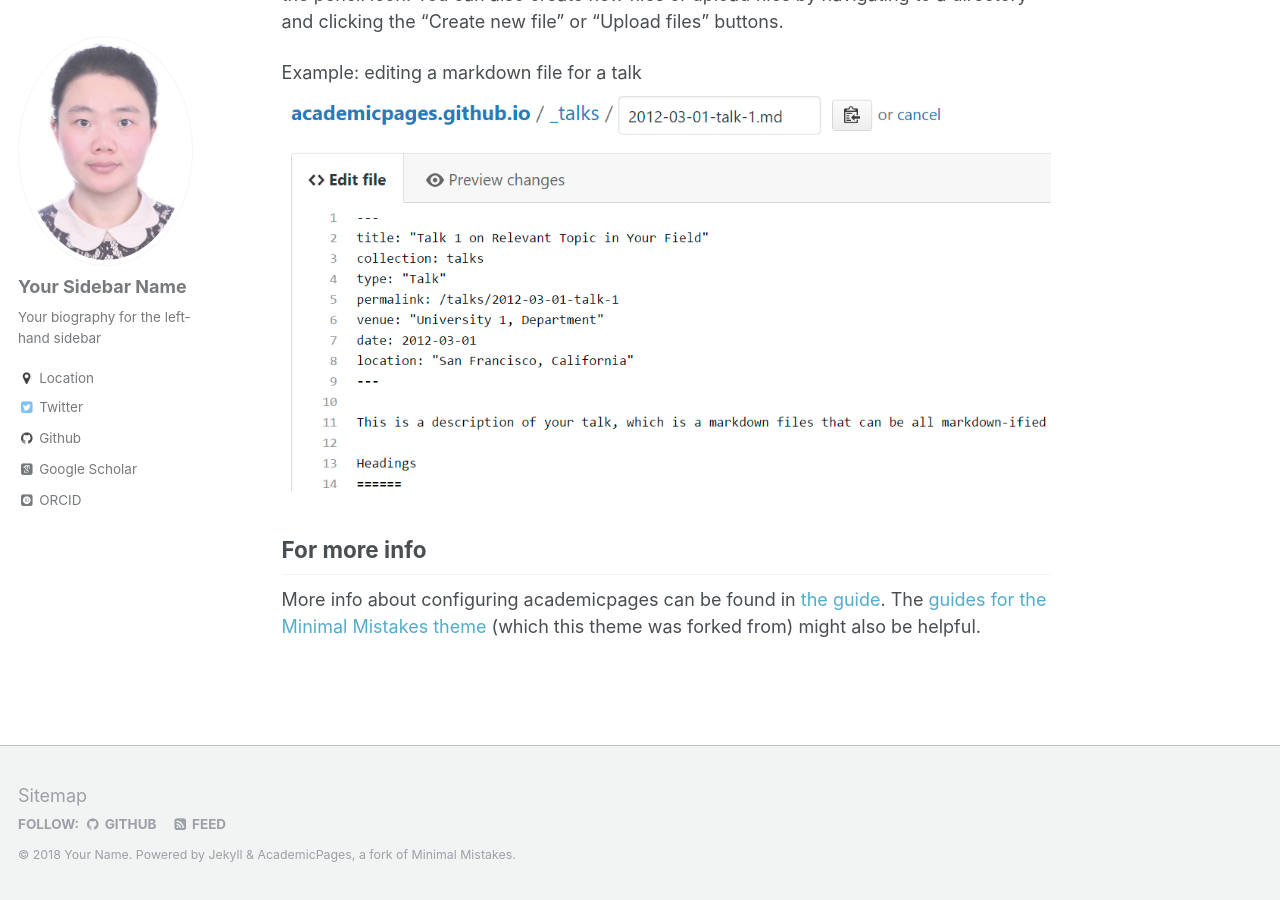
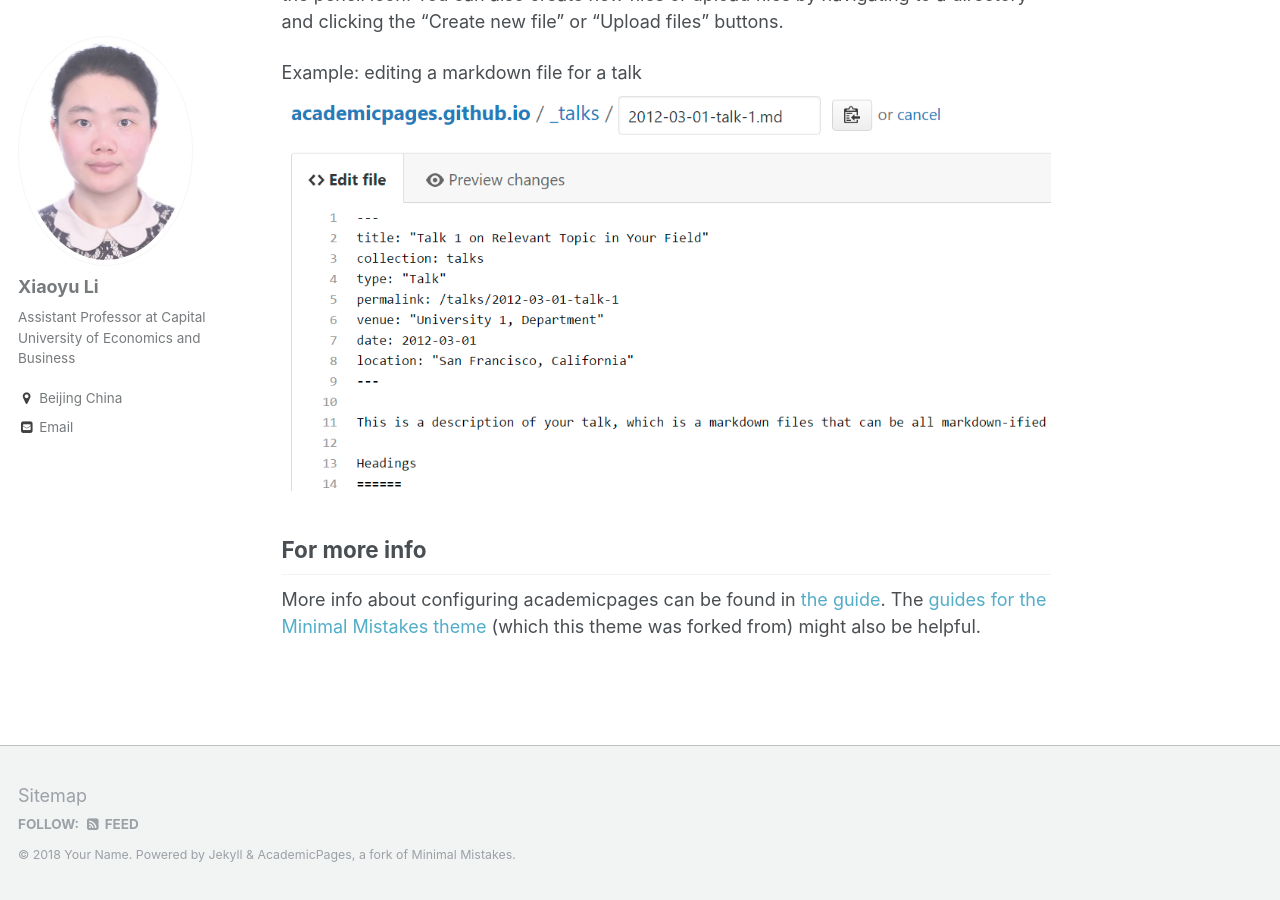
Before and after one commit to bitwei/bitwei.github.io, a Jekyll site: the page built from _pages/about.md, in a window 1280 px wide and 900 px high, scrolled down 2510 px. Built offline with Jekyll 4.4.1, drawn with Linux system fonts in a browser that asks for light colours; some web fonts are replaced.

Commit message:
update profile

```diff
--- a/_config.yml
+++ b/_config.yml
@@ -78,13 +78,13 @@ analytics:
 
 # Site Author
 author:
-  name             : "Your Sidebar Name"
+  name             : "Xiaoyu Li"
   avatar           : "profile.png"
-  bio              : "Your biography for the left-hand sidebar"
-  location         : "Location"
+  bio              : "Assistant Professor at Capital University of Economics and Business"
+  location         : "Beijing China"
   employer         :
-  googlescholar    : "http://yourfullgooglescholarurl.com"
-  email            :
+  googlescholar    :
+  email            : "xiaoyuli_cueb@163.com"
   uri              :
   bitbucket        :
   codepen          :
@@ -92,19 +92,19 @@ author:
   flickr           :
   facebook         :
   foursquare       :
-  github           : "academicpages"
+  github           :
   google_plus      :
   keybase          :
   instagram        :
   lastfm           :
   linkedin         :
-  orcid            : "http://orcid.org/yourorcidurl"
+  orcid            :
   pinterest        :
   soundcloud       :
   stackoverflow    : # http://stackoverflow.com/users/123456/username
   steam            :
   tumblr           :
-  twitter          : "replacethistwitterhandle"
+  twitter          :
   vine             :
   weibo            :
   xing             :
```
